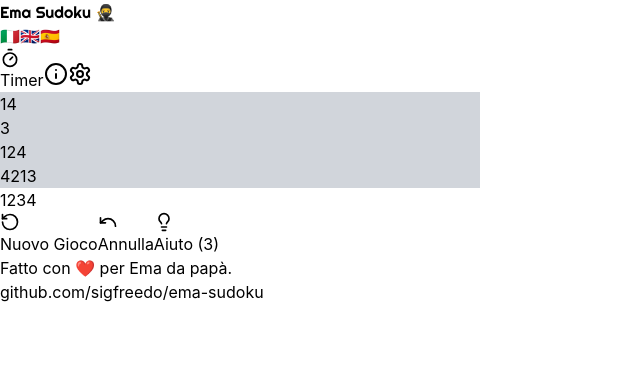
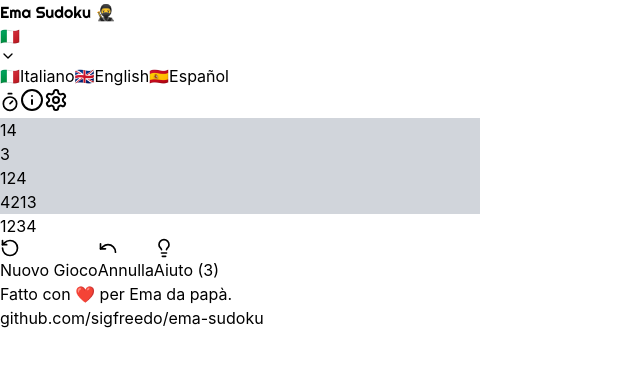
Before and after one commit to sigfreedo/ema-sudoku, a React (Vite) app: page / in a window 1280 px wide. Both pictures are taken after a click on the button "🇮🇹". Shown: the top 366 px of the page, without its empty margins (0-640 px from the left). Built offline with nearby package versions, Linux system fonts and the light colour scheme.

Commit message:
Fix grafici timer e lingue

```diff
--- a/src/App.jsx
+++ b/src/App.jsx
@@ -1,5 +1,5 @@
 import React, { useState, useEffect } from 'react';
-import { Settings, RotateCcw, Lightbulb, Trophy, Info, X, Timer, Undo } from 'lucide-react';
+import { Settings, RotateCcw, Lightbulb, Trophy, Info, X, Timer, Undo, Square, Pause, Play, ChevronDown } from 'lucide-react';
 
 const EmaSudoku = () => {
   // Configurazione
@@ -15,6 +15,7 @@ const EmaSudoku = () => {
   const [suggestionsEnabled, setSuggestionsEnabled] = useState(true);
   const [language, setLanguage] = useState('it');
   const [timerPaused, setTimerPaused] = useState(false);
+  const [showLanguageMenu, setShowLanguageMenu] = useState(false);
 
   // Traduzioni
   const translations = {
@@ -61,7 +62,7 @@ const EmaSudoku = () => {
     },
     en: {
       title: "Ema Sudoku 🥷",
-      newGame: "New Game",
+      newGame: "Nuova Partita",
       settings: "Settings",
       info: "Info",
       timer: "Timer",
@@ -102,7 +103,7 @@ const EmaSudoku = () => {
     },
     es: {
       title: "Ema Sudoku 🥷",
-      newGame: "Nuevo Juego",
+      newGame: "Nuova Partita",
       settings: "Configuración",
       info: "Info",
       timer: "Cronómetro",
@@ -875,27 +876,50 @@ const EmaSudoku = () => {
             {t.title}
           </h1>
           <div className="flex gap-2 items-center flex-shrink-0 flex-wrap justify-center">
-            {/* Language Selector */}
-            <div className="flex gap-1 p-1 rounded-lg bg-gray-200 dark:bg-gray-700">
-              {[
-                { code: 'it', flag: '🇮🇹' },
-                { code: 'en', flag: '🇬🇧' },
-                { code: 'es', flag: '🇪🇸' }
-              ].map(({ code, flag }) => (
-                <button
-                  key={code}
-                  onClick={() => setLanguage(code)}
-                  className={`px-2 py-1 rounded text-xl transition-all ${
-                    language === code ? 'bg-white dark:bg-gray-600 shadow' : 'opacity-50 hover:opacity-100'
-                  }`}
-                  title={code.toUpperCase()}
-                >
-                  {flag}
-                </button>
-              ))}
+            {/* Language Selector - dropdown */}
+            <div className="relative">
+              <button
+                onClick={() => setShowLanguageMenu(!showLanguageMenu)}
+                className={`p-2 rounded-lg ${cardBg} border ${borderColor} ${hoverBg} transition-colors flex items-center gap-1 grayscale`}
+                title="Language"
+              >
+                <span className="text-lg">
+                  {language === 'it' ? '🇮🇹' : language === 'en' ? '🇬🇧' : '🇪🇸'}
+                </span>
+                <ChevronDown size={16} className="opacity-50" />
+              </button>
+              {showLanguageMenu && (
+                <>
+                  <div
+                    className="fixed inset-0 z-10"
+                    onClick={() => setShowLanguageMenu(false)}
+                  ></div>
+                  <div className={`absolute top-full right-0 mt-1 ${cardBg} border ${borderColor} rounded-lg shadow-lg overflow-hidden z-20`}>
+                    {[
+                      { code: 'it', flag: '🇮🇹', name: 'Italiano' },
+                      { code: 'en', flag: '🇬🇧', name: 'English' },
+                      { code: 'es', flag: '🇪🇸', name: 'Español' }
+                    ].map(({ code, flag, name }) => (
+                      <button
+                        key={code}
+                        onClick={() => {
+                          setLanguage(code);
+                          setShowLanguageMenu(false);
+                        }}
+                        className={`w-full px-4 py-2 text-left flex items-center gap-2 transition-colors ${
+                          language === code ? `${darkMode ? 'bg-blue-900/30' : 'bg-blue-50'}` : `${hoverBg}`
+                        }`}
+                      >
+                        <span className="text-lg">{flag}</span>
+                        <span className="text-sm">{name}</span>
+                      </button>
+                    ))}
+                  </div>
+                </>
+              )}
             </div>
 
-            {/* Timer Button */}
+            {/* Timer Button - minimal icon only */}
             <button
               onClick={() => {
                 if (timerActive) {
@@ -908,32 +932,25 @@ const EmaSudoku = () => {
                   setSeconds(0);
                 }
               }}
-              className={`px-3 py-2 rounded-lg border ${borderColor} ${hoverBg} transition-colors flex items-center gap-2 ${
-                timerActive ? (darkMode ? 'bg-red-900/30 border-red-500' : 'bg-red-100 border-red-500') : cardBg
-              }`}
+              className={`p-2 py-1 rounded-lg border ${borderColor} ${hoverBg} transition-colors`}
               title={timerActive ? t.stopTimer : t.timer}
             >
-              <Timer size={20} />
-              <span className="text-sm font-semibold">{timerActive ? t.stopTimer : t.timer}</span>
+              {timerActive ? <Square size={20} /> : <Timer size={20} />}
             </button>
 
-            {/* Pause/Resume Button (only when timer active) */}
+            {/* Pause/Play Button - minimal icon only (only when timer active) */}
             {timerActive && (
               <>
                 <button
                   onClick={() => setTimerPaused(!timerPaused)}
-                  className={`px-3 py-2 rounded-lg border ${borderColor} transition-colors flex items-center gap-2 ${
-                    timerPaused
-                      ? (darkMode ? 'bg-green-900/30 border-green-500' : 'bg-green-100 border-green-500')
-                      : (darkMode ? 'bg-yellow-900/30 border-yellow-500' : 'bg-yellow-100 border-yellow-500')
-                  }`}
+                  className={`p-2 py-1 rounded-lg border ${borderColor} ${hoverBg} transition-colors`}
                   title={timerPaused ? t.resumeTimer : t.pauseTimer}
                 >
-                  <span className="text-sm font-semibold">{timerPaused ? t.resumeTimer : t.pauseTimer}</span>
+                  {timerPaused ? <Play size={20} /> : <Pause size={20} />}
                 </button>
 
                 {/* Timer Display */}
-                <div className={`px-3 py-2 rounded-lg ${cardBg} border ${borderColor} font-mono font-bold`}>
+                <div className={`px-3 py-1 rounded-lg ${cardBg} border ${borderColor} font-mono font-bold text-sm`}>
                   {formatTime(seconds)}
                 </div>
               </>
@@ -1108,7 +1125,7 @@ const EmaSudoku = () => {
                               className="flex flex-col items-center gap-1"
                               style={{ width: '60px' }}
                             >
-                              <div className={`w-12 h-12 rounded-lg flex items-center justify-center text-xl border-3 transition-all ${bg} ${
+                              <div className={`w-12 h-12 rounded-lg flex items-center justify-center text-xl border-[5px] transition-all ${bg} ${
                                 symbolSet === key ? `${border}` : 'border-transparent'
                               }`}>
                                 {icon}
@@ -1132,7 +1149,7 @@ const EmaSudoku = () => {
                               className="flex flex-col items-center gap-1"
                               style={{ width: '60px' }}
                             >
-                              <div className={`w-12 h-12 rounded-lg flex items-center justify-center text-xl border-3 transition-all ${bg} ${
+                              <div className={`w-12 h-12 rounded-lg flex items-center justify-center text-xl border-[5px] transition-all ${bg} ${
                                 symbolSet === key ? `${border}` : 'border-transparent'
                               }`}>
                                 {icon}
```
